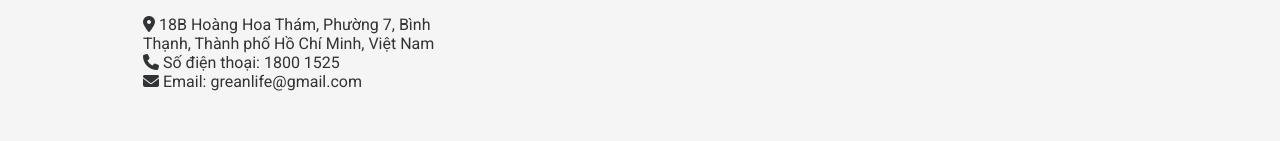
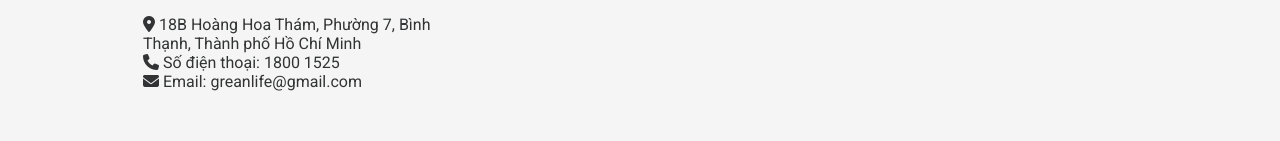
Before and after one commit to roosss12/GreenLife-PhungNhatThanh, a plain HTML site: page lienhe.html in a window 1280 px wide. Shown: the part 1284-1425 px from the top of the page. Drawn offline with nearby package versions, Linux system fonts and the light colour scheme.

Commit message:
Update lienhe.html

```diff
--- a/lienhe.html
+++ b/lienhe.html
@@ -113,7 +113,7 @@
 	<div class="col-4">
 	<img src="imagine/logo slogan.svg" alt="" width="250">
 		<h3>Công ty TNHH GreenLife</h3>
-		<p><i class="fa fa-location-dot"></i> 18B Hoàng Hoa Thám, Phường 7, Bình Thạnh, Thành phố Hồ Chí Minh, Việt Nam <br>
+		<p><i class="fa fa-location-dot"></i> 18B Hoàng Hoa Thám, Phường 7, Bình Thạnh, Thành phố Hồ Chí Minh<br>
 			<i class="fa fa-phone"></i>  Số điện thoại: 1800 1525 <br>
             <i class="fa fa-envelope"></i> Email: greanlife@gmail.com</p>
 	</div>
```
